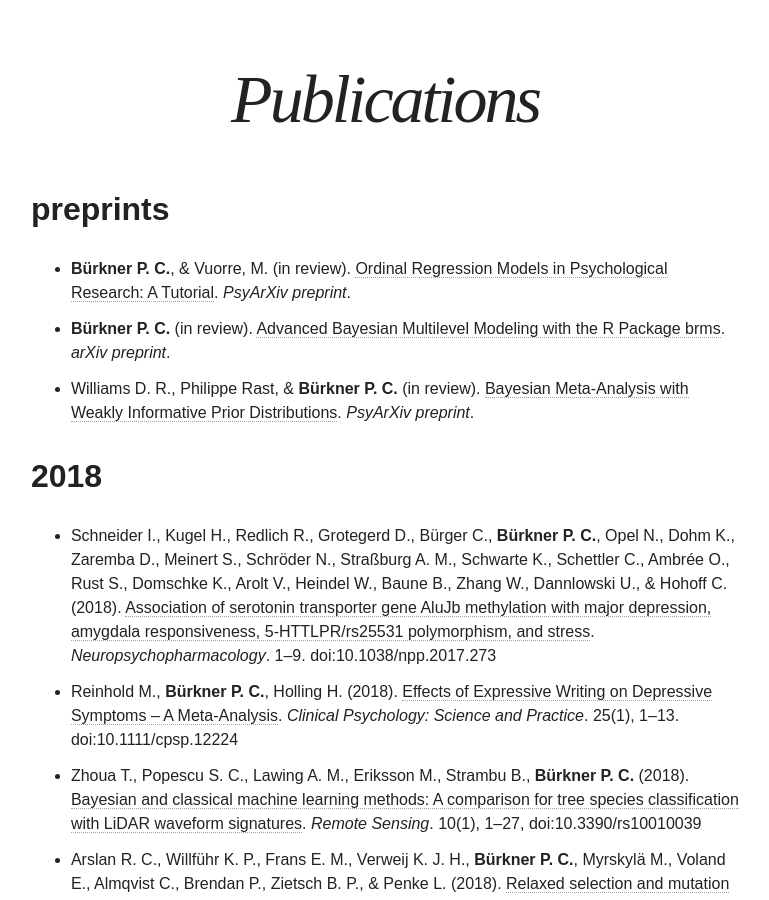
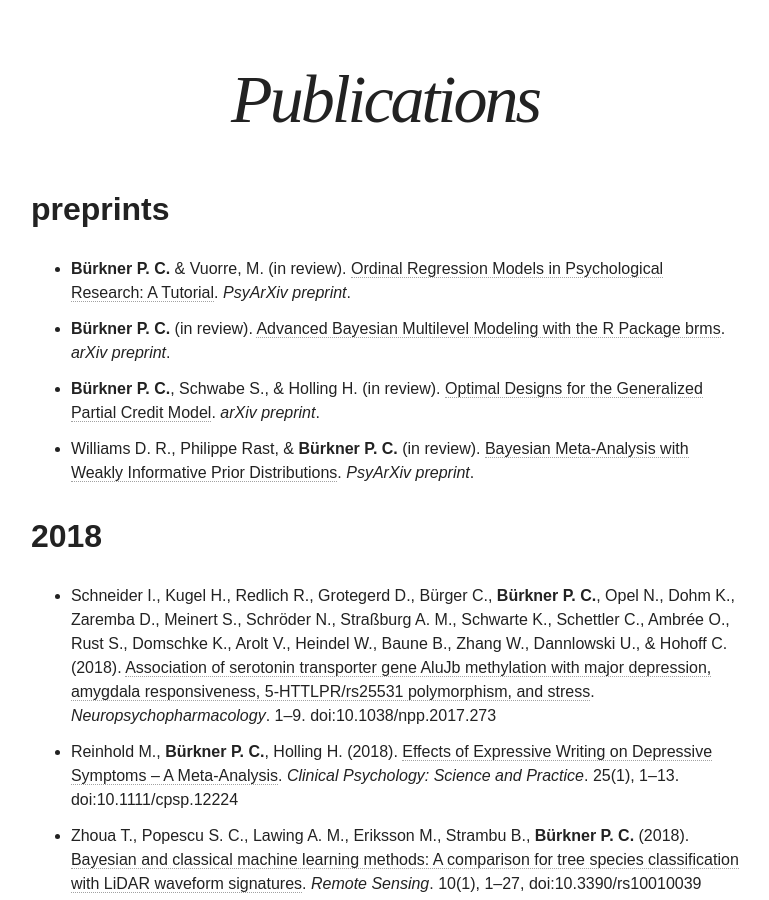
Before and after one commit to paul-buerkner/paul-buerkner.github.io, a Jekyll site: the page built from publications/index.md, in a window 1280 px wide and 900 px high, scrolled down 413 px. Shown: the whole window, without its empty margins (255-1024 px from the left). Built offline with Jekyll 4.4.1, drawn with Linux system fonts in a browser that asks for light colours; nearby versions of some CDN libraries.

Commit message:
update list of publications

```diff
--- a/publications/index.md
+++ b/publications/index.md
@@ -5,8 +5,9 @@ excerpt: "A list of my publications"
 ---
 
 ## preprints
-* **Bürkner P. C.**, & Vuorre, M. (in review). [Ordinal Regression Models in Psychological Research: A Tutorial](https://psyarxiv.com/x8swp/). *PsyArXiv preprint*.
+* **Bürkner P. C.** & Vuorre, M. (in review). [Ordinal Regression Models in Psychological Research: A Tutorial](https://psyarxiv.com/x8swp/). *PsyArXiv preprint*.
 * **Bürkner P. C.** (in review). [Advanced Bayesian Multilevel Modeling with the R Package brms](http://arxiv.org/abs/1705.11123). *arXiv preprint*.
+* **Bürkner P. C.**, Schwabe S., & Holling H. (in review). [Optimal Designs for the Generalized Partial Credit Model](https://arxiv.org/abs/1803.06517). *arXiv preprint*.
 * Williams D. R., Philippe Rast, & **Bürkner P. C.** (in review). [Bayesian Meta-Analysis with Weakly Informative Prior Distributions](https://psyarxiv.com/7tbrm/). *PsyArXiv preprint*.
 
 
```
